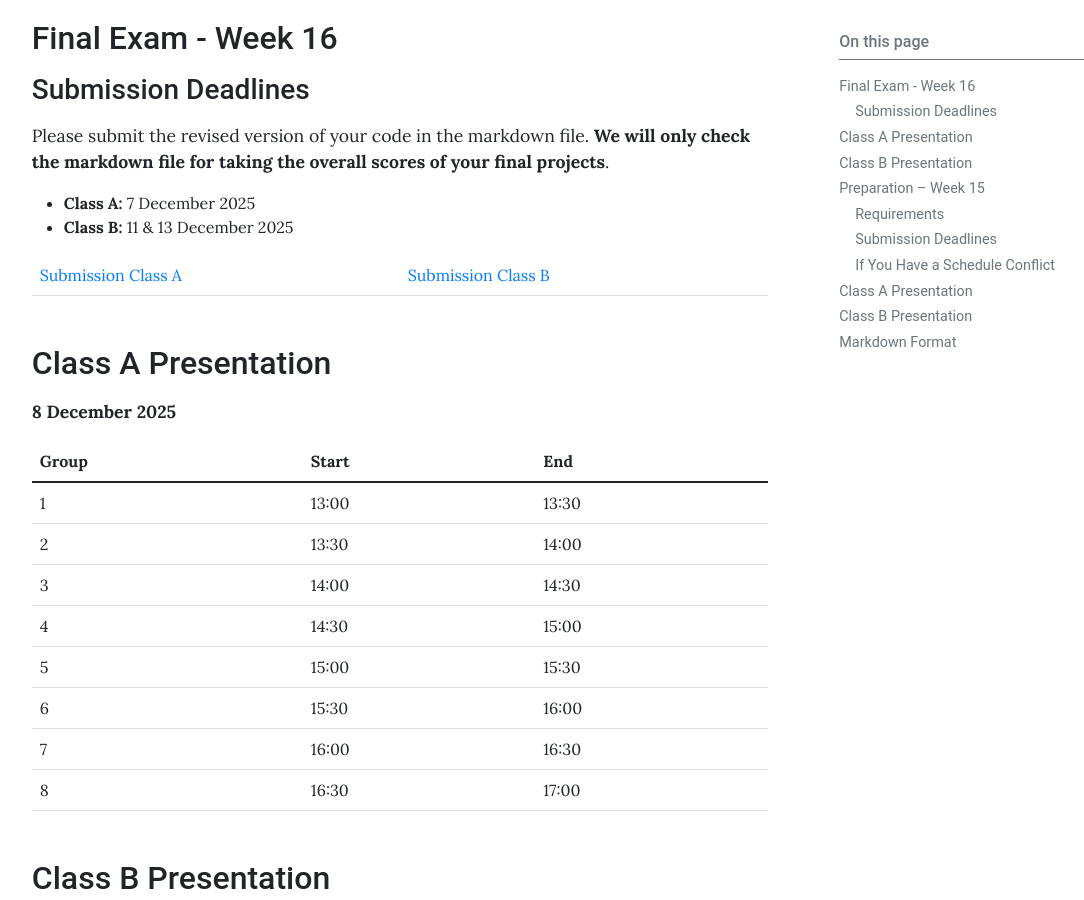
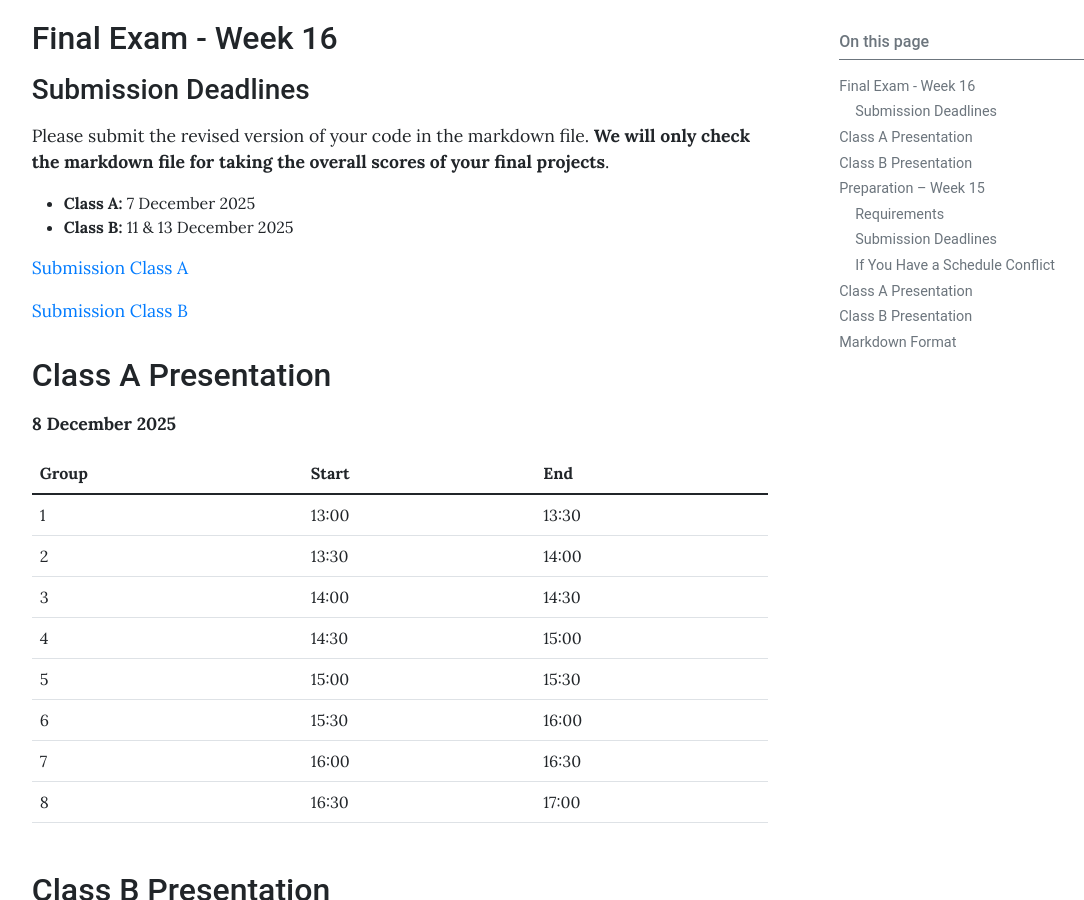
Before and after one commit to gusti-alfarisy/gusti-alfarisy.github.io, a Jekyll site: the page built from _posts/2025-11-25-final-exam-info-fp.md, in a window 1280 px wide and 900 px high, scrolled down 404 px. Shown: the whole window, without its empty margins (74-1158 px from the left). Built offline with Jekyll 4.4.1, drawn with Linux system fonts in a browser that asks for light colours.

```diff
--- a/_posts/2025-11-25-final-exam-info-fp.md
+++ b/_posts/2025-11-25-final-exam-info-fp.md
@@ -19,7 +19,10 @@ Please submit the revised version of your code in the markdown file. **We will o
 - **Class A:** 7 December 2025
 - **Class B:** 11 & 13 December 2025
 
-[Submission Class A](https://drive.google.com/drive/folders/1sRTKtqmRNLWPUhZKBmBwKBE8H7msdpiJ?usp=sharing) | [Submission Class B](https://drive.google.com/drive/folders/1r9Y0noO48L5FsuwzHAxHv5NHUmTAKGyc?usp=sharing)
+
+[Submission Class A](https://drive.google.com/drive/folders/1sRTKtqmRNLWPUhZKBmBwKBE8H7msdpiJ?usp=sharing)
+
+[Submission Class B](https://drive.google.com/drive/folders/1r9Y0noO48L5FsuwzHAxHv5NHUmTAKGyc?usp=sharing)
 
 ## Class A Presentation
 **8 December 2025**
```
